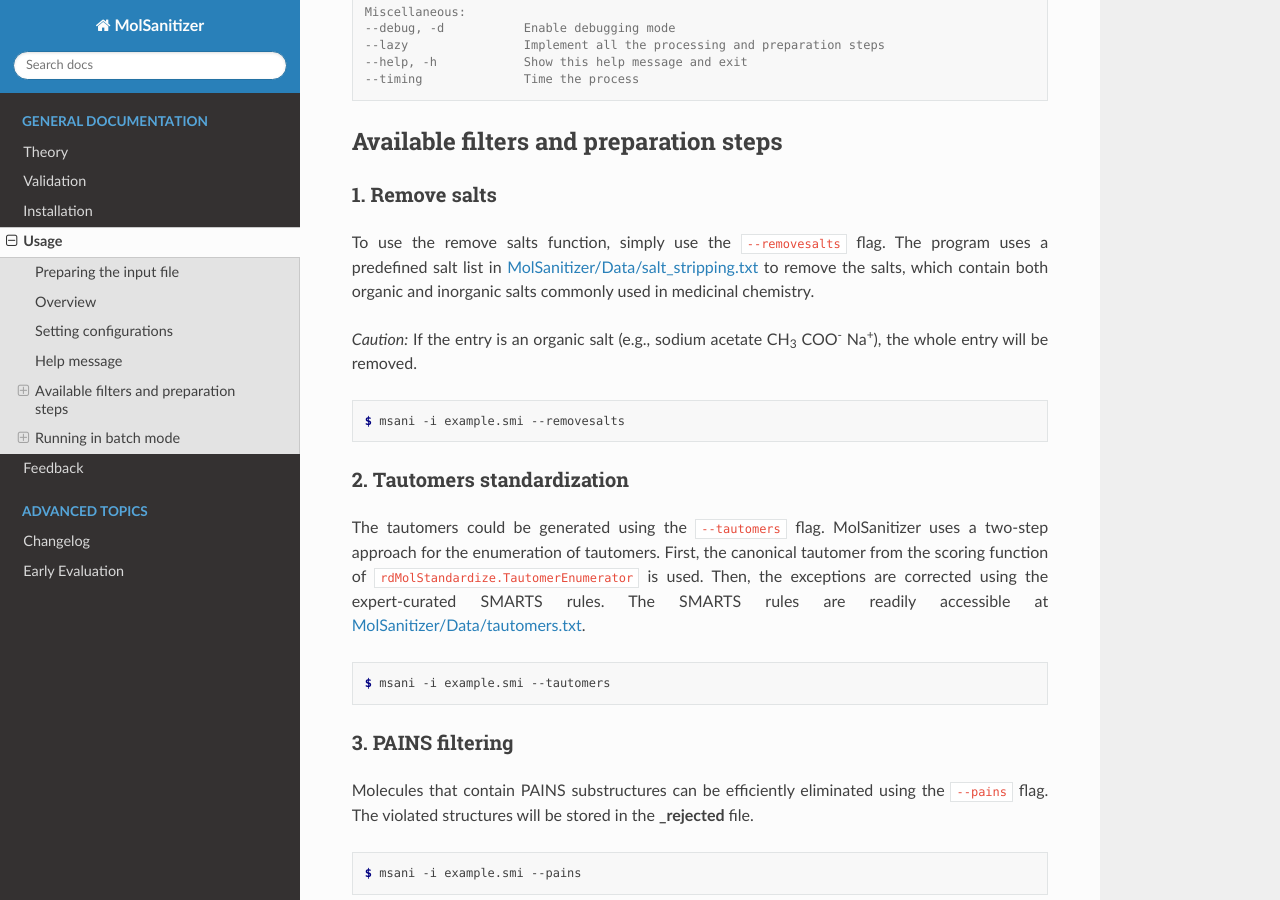
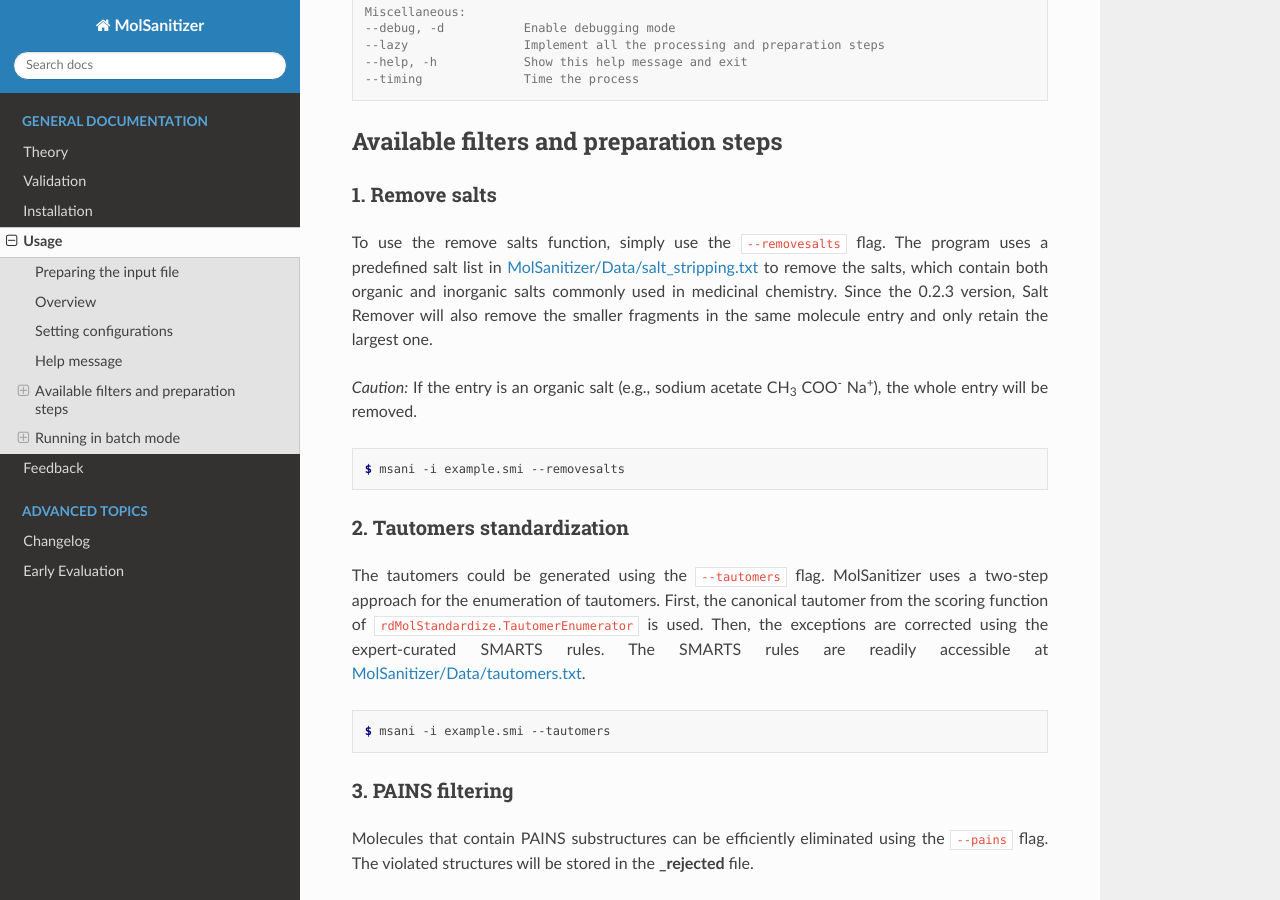
Before and after one commit to phonglam3103/msani-readthedocs, a Sphinx documentation site: the page built from docs/source/usage.rst, in a window 1280 px wide and 900 px high, scrolled down 2844 px. Built offline with Sphinx 7.4.7 and the Read the Docs theme 3.1.0, drawn with Linux system fonts in a browser that asks for light colours; formulas are drawn with MathJax 3.

Commit message:
Update description for salt remover

```diff
--- a/docs/source/usage.rst
+++ b/docs/source/usage.rst
@@ -137,7 +137,7 @@
 1. Remove salts
 ============
 
-To use the remove salts function, simply use the ``--removesalts`` flag. The program uses a predefined salt list in `MolSanitizer/Data/salt_stripping.txt <https://github.com/Isra3l/MolSanitizer/blob/main/MolSanitizer/Data/salt_stripping.txt>`_ to remove the salts, which contain both organic and inorganic salts commonly used in medicinal chemistry.
+To use the remove salts function, simply use the ``--removesalts`` flag. The program uses a predefined salt list in `MolSanitizer/Data/salt_stripping.txt <https://github.com/Isra3l/MolSanitizer/blob/main/MolSanitizer/Data/salt_stripping.txt>`_ to remove the salts, which contain both organic and inorganic salts commonly used in medicinal chemistry. Since the 0.2.3 version, Salt Remover will also remove the smaller fragments in the same molecule entry and only retain the largest one.
 
 *Caution:* If the entry is an organic salt (e.g., sodium acetate CH\ :sub:`3` COO\ :sup:`-` Na\ :sup:`+`), the whole entry will be removed.
 
```
